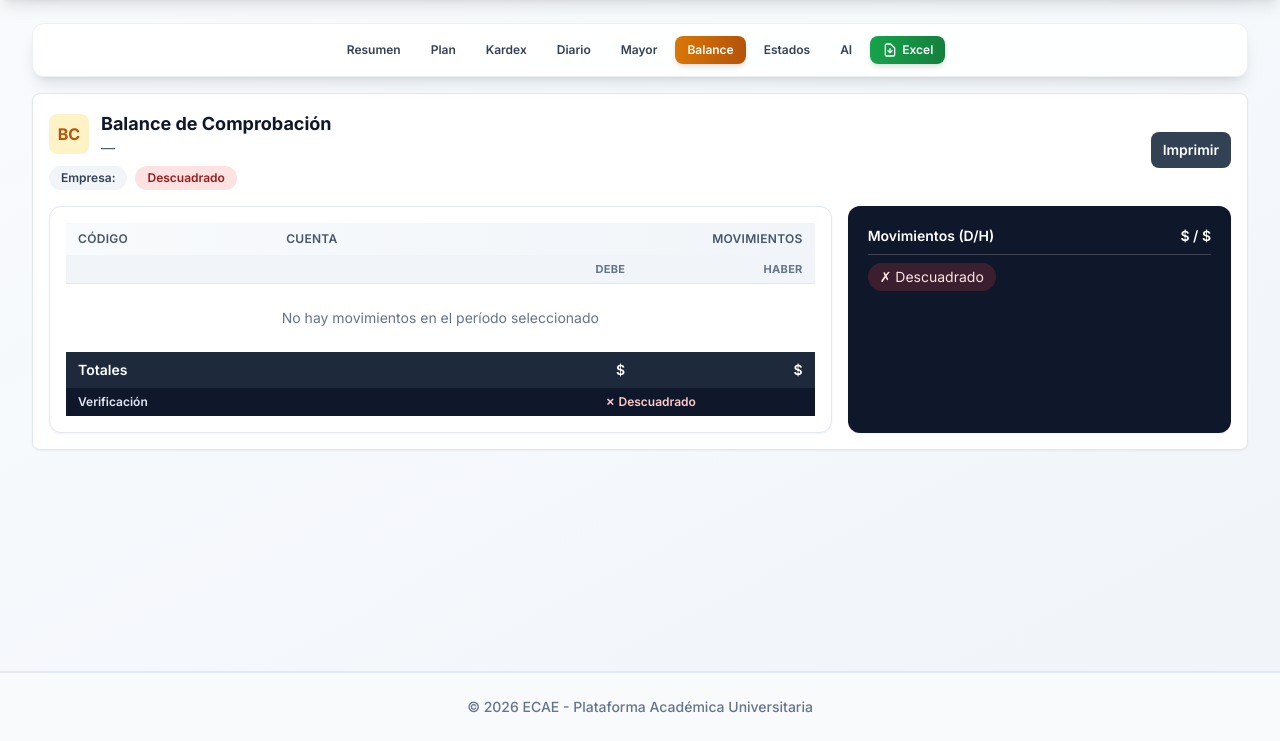
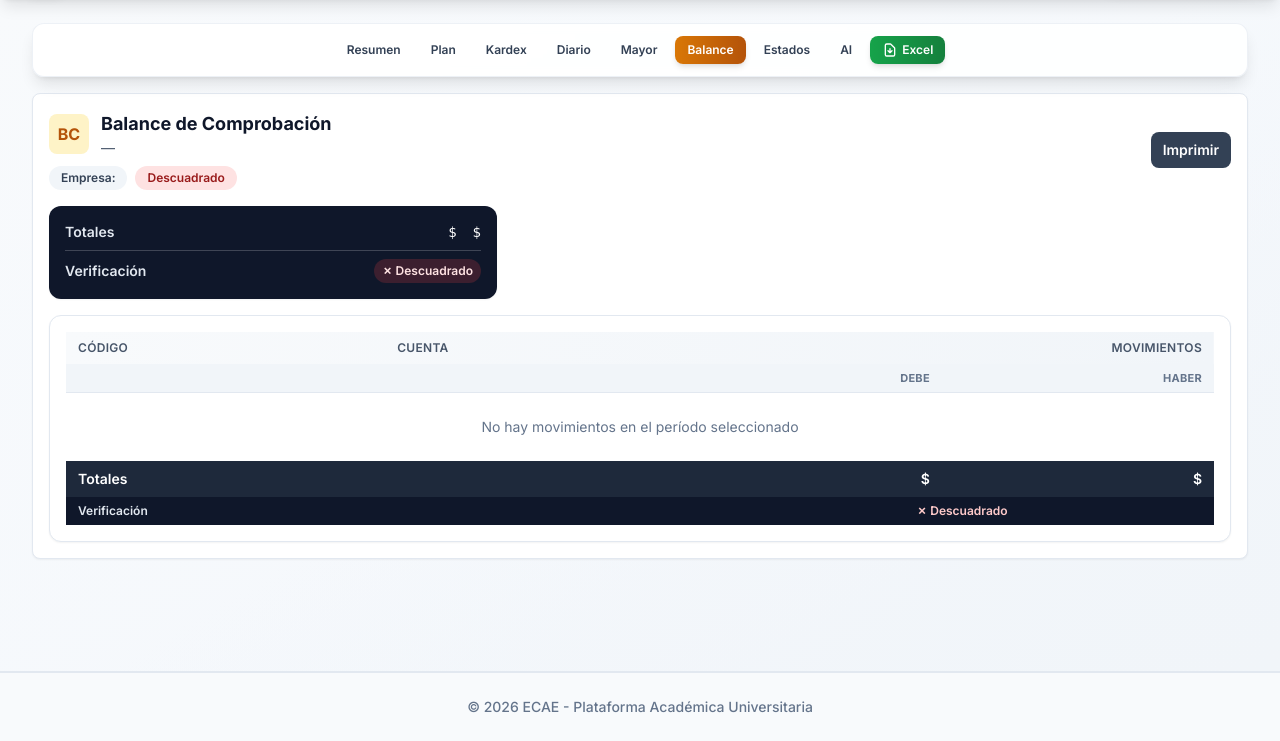
Before and after one commit to EliKat2005/proyecto-enci, a Django app: template templates/contabilidad/company_balance_comprobacion.html in a window 1280 px wide. Shown: the part 66-807 px from the top of the page. Run offline with Django 5.2, Linux system fonts and the light colour scheme; the template is opened without the code that fills it, so the values that code supplies are empty; parts of the project's set-up code (start-up, migrations or seed data) failed here and were passed over; some libraries are stand-ins or nearby versions.

Commit message:
refactor: reemplazar panel lateral por panel compacto en Balance de Comprobación
- Eliminar panel lateral de 3 columnas que crece con las cuentas
- Crear panel compacto de tamaño fijo (max-w-md) con totales
- Conservar información de totales y verificación al final de la tabla
- Mejorar visualización de totales con formato horizontal

```diff
--- a/templates/contabilidad/company_balance_comprobacion.html
+++ b/templates/contabilidad/company_balance_comprobacion.html
@@ -34,8 +34,29 @@
       </div>
     </div>
 
-    <div class="mt-4 grid gap-4 lg:grid-cols-3">
-      <div class="lg:col-span-2">
+    <!-- Panel de resumen compacto -->
+    <div class="mt-4 bg-slate-900 dark:bg-slate-950 text-white rounded-xl shadow-sm p-4 max-w-md">
+      <div class="space-y-2">
+        <div class="flex items-center justify-between text-sm">
+          <span class="font-semibold text-slate-200">Totales</span>
+          <div class="flex gap-4 font-mono">
+            <span>${{ total_movimientos.debe|floatformat:2 }}</span>
+            <span>${{ total_movimientos.haber|floatformat:2 }}</span>
+          </div>
+        </div>
+        <div class="pt-2 border-t border-white/20 flex items-center justify-between text-sm">
+          <span class="font-semibold text-slate-200">Verificación</span>
+          {% if cuadra_movimientos %}
+            <span class="inline-flex items-center gap-1 px-2 py-1 rounded-full bg-emerald-500/20 text-emerald-100 text-xs font-semibold">✓ Cuadra</span>
+          {% else %}
+            <span class="inline-flex items-center gap-1 px-2 py-1 rounded-full bg-red-500/20 text-red-100 text-xs font-semibold">✗ Descuadrado</span>
+          {% endif %}
+        </div>
+      </div>
+    </div>
+
+    <!-- Tabla principal -->
+    <div class="mt-4">
       <div class="bg-white dark:bg-slate-900 border border-slate-200 dark:border-slate-800 rounded-xl shadow-sm p-4">
         <div class="overflow-x-auto">
           <table class="w-full text-sm">
@@ -80,20 +101,6 @@
         </div>
       </div>
     </div>
-      <div class="bg-slate-900 dark:bg-slate-950 text-white rounded-xl shadow-sm p-5 flex flex-col gap-2">
-        <div class="flex items-center justify-between text-sm font-semibold">
-          <span>Movimientos (D/H)</span>
-          <span>${{ total_movimientos.debe|floatformat:2 }} / ${{ total_movimientos.haber|floatformat:2 }}</span>
-        </div>
-        <div class="pt-2 border-t border-white/20 text-sm">
-          {% if cuadra_movimientos %}
-            <span class="inline-flex items-center gap-2 px-3 py-1 rounded-full bg-emerald-500/20 text-emerald-100 dark:text-emerald-300">✓ Cuadra</span>
-          {% else %}
-            <span class="inline-flex items-center gap-2 px-3 py-1 rounded-full bg-red-500/20 text-red-100 dark:text-red-300">✗ Descuadrado</span>
-          {% endif %}
-        </div>
-      </div>
-    </div>
 
     <!-- Comentarios del Docente - Componente Unificado -->
     {% if empresa.visible_to_supervisor %}
```
Lines whose indentation alone changed are shown as unchanged.
